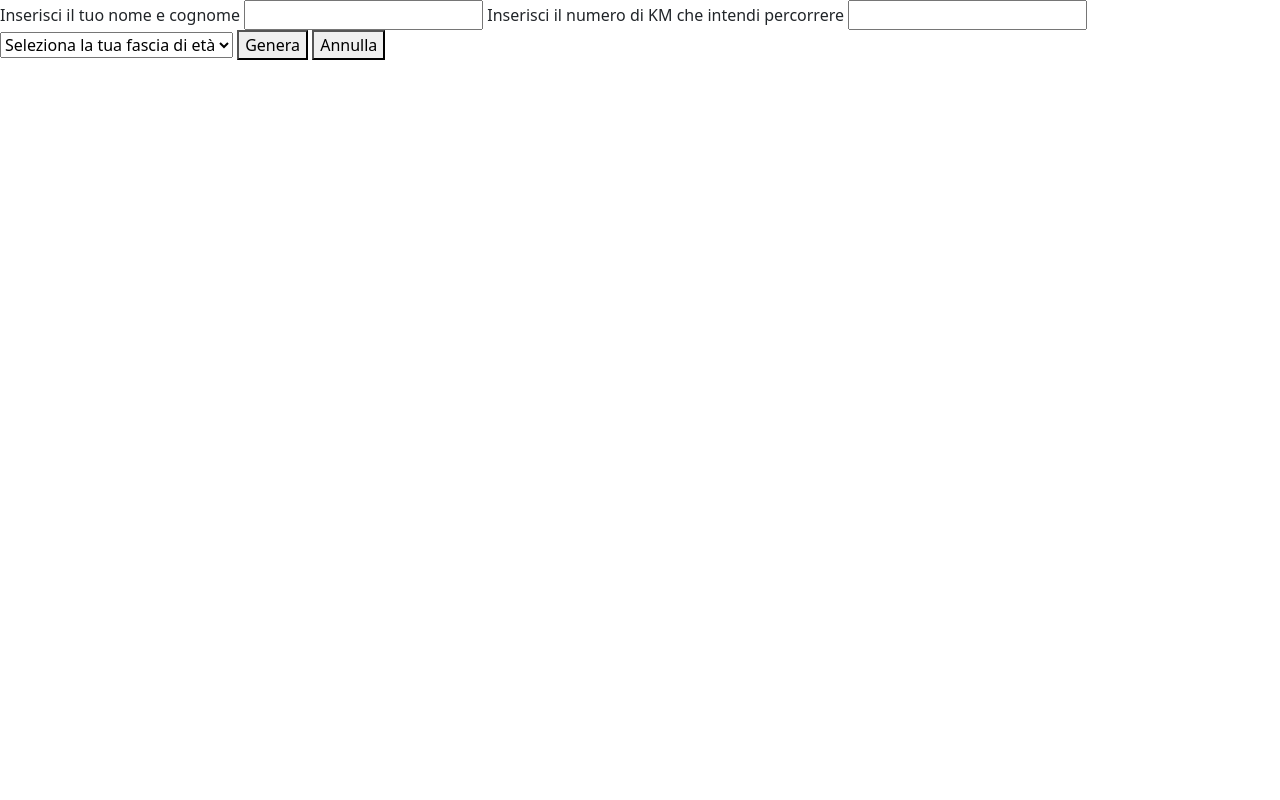
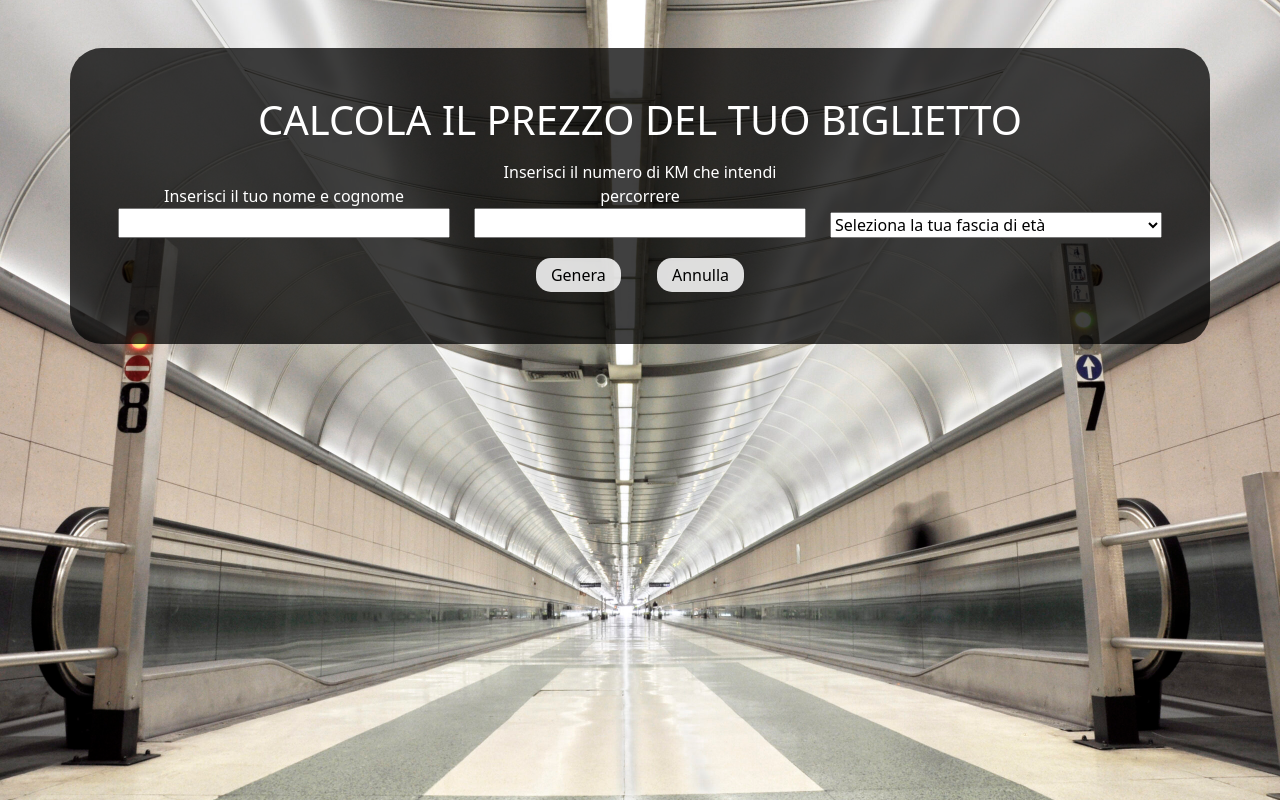
Before and after one commit to mcspe/js-biglietto-treno-form, a plain HTML site: page index.html in a window 1280 px wide. Drawn offline with nearby package versions, Linux system fonts and the light colour scheme.

Commit message:
[add] style to input tags

```diff
--- /dev/null
+++ b/css/style.css
@@ -0,0 +1,15 @@
+body{
+  background: url(../img/stazione.jpeg) center no-repeat;
+  background-size: cover;
+}
+
+.ms-wrapper{
+  height: 100vh;
+}
+
+.ms-btn button{
+  background-color: rgba(255, 255, 255, 0.849);
+  padding: 5px 15px;
+  border: none;
+  border-radius: 15px;
+}
--- a/index.html
+++ b/index.html
@@ -11,26 +11,98 @@
   <!-- BOOTSTRAP -->
   <link rel='stylesheet' href='https://cdnjs.cloudflare.com/ajax/libs/bootstrap/5.2.3/css/bootstrap.min.css' integrity='sha512-SbiR/eusphKoMVVXysTKG/7VseWii+Y3FdHrt0EpKgpToZeemhqHeZeLWLhJutz/2ut2Vw1uQEj2MbRF+TVBUA==' crossorigin='anonymous'/>
 
+  <!-- CUSTOM CSS -->
+  <link rel="stylesheet" href="./css/style.css">
+
 </head>
+
 <body>
 
+  <div class="ms-wrapper overflow-auto">
+
+    <div class="container text-center my-5 p-5 bg-black bg-opacity-75 rounded-5 text-white">
+
+      <h1 class="mb-3">CALCOLA IL PREZZO DEL TUO BIGLIETTO</h1>
+
+      <div class="row align-items-end">
+
+        <div class="col-lg-4">
+
+          <div class="ms-name d-flex flex-column mb-3">
+
             <label for="name">Inserisci il tuo nome e cognome</label>
+
             <input type="text" name="name" id="name">
 
+          </div>
+
+        </div>
+
+        <div class="col-lg-4">
+
+          <div class="ms-km d-flex flex-column mb-3">
+
             <label for="name">Inserisci il numero di KM che intendi percorrere</label>
+
             <input type="number" name="km" id="km">
 
+          </div>
+
+        </div>
+
+        <div class="col-lg-4">
+
+          <div class="ms-age d-flex flex-column mb-3">
+
             <select name="age" id="age">
+
               <option value="">Seleziona la tua fascia di età</option>
+
               <option value="underAge">Minorenne (< 17)</option>
+
               <option value="adult">Adulto (18 - 64)</option>
+
               <option value="overAge">Pensionato (> 65)</option>
+
             </select>
 
-  <button id="calc">Genera</button>
-  <button id="canc">Annulla</button>
+          </div>
+
+        </div>
+
+      </div>
+
+      <div class="ms-btn">
+        <button id="calc" class="mx-3 my-1">Genera</button>
+        <button id="canc" class="mx-3 my-1">Annulla</button>
+      </div>
 
       <div id="result"></div>
+
+    </div>
+
+
+    <!-- <p class="fs-4 fst-italic">
+      Ciao <span class="fw-bold">${userName}</span> in base alla tua età (<span class="fw-bold">${userAge} anni</span>) e ai km da percorrere (<span class="fw-bold">${tripKM} km</span>) il prezzo del tuo biglietto sarà di:
+    </p>
+
+    <p class="fs-3 fw-bold mb-5">€ ${ticketPrice}*</p>
+
+    <div class="small fst-italic">
+
+      <p>
+        *Il prezzo del biglietto viene calcolato arrotondando alla seconda cifra decimale.
+        <ul class="list-unstyled">
+          <li>Il prezzo unitario per km è di &euro; ${priceFull}</li>
+          <li>Il prezzo per i minori di 18 anni è di &euro; ${priceUnderAge}, calcolato applicando uno sconto del 20% sul prezzo unitario</li>
+          <li>Il prezzo per coloro che hanno più di 65 anni è di &euro; ${priceOverAge}, calcolato applicando uno sconto del 40% sul prezzo unitario</li>
+        </ul>
+      </p> -->
+
+    </div>
+  </div>
+
   <script src="./js/script.js"></script>
+
 </body>
 </html>
```
Also changed, not shown: js/script.js (+0 -58 lines), img/stazione.jpeg (added), img/treno.jpeg (deleted). Lines whose indentation alone changed are shown as unchanged.
